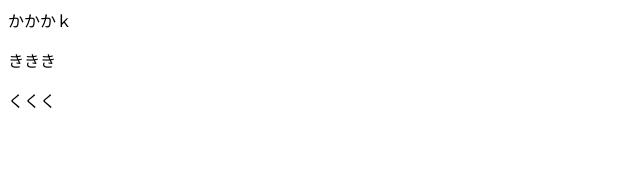
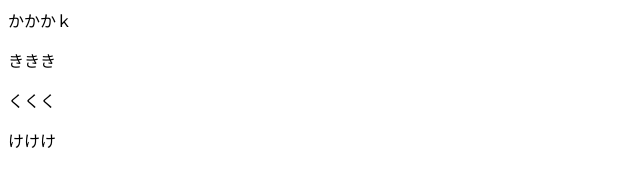
Before and after one commit to ubuntuhideo/test4, a plain HTML site: page test01/index.html in a window 1280 px wide. Shown: the full height of the page, 0-640 px from the left. Drawn offline with Linux system fonts and the light colour scheme.

Commit message:
一行追加

```diff
--- a/test01/index.html
+++ b/test01/index.html
@@ -18,6 +18,8 @@
 
         <p>くくく</p>
 
+        <p>けけけ</p>
+
     </section>
 
 </body>
```
